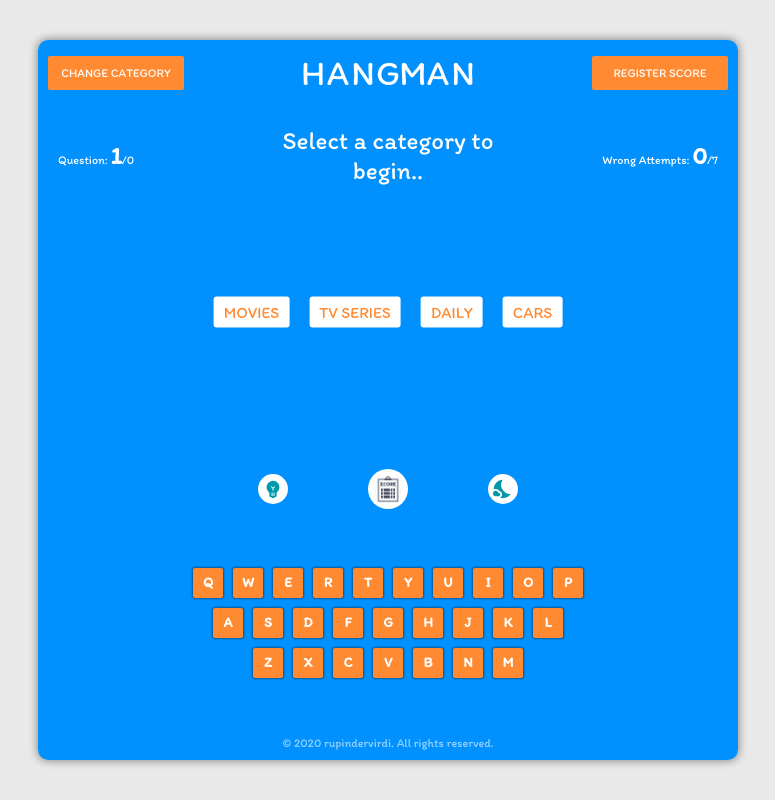
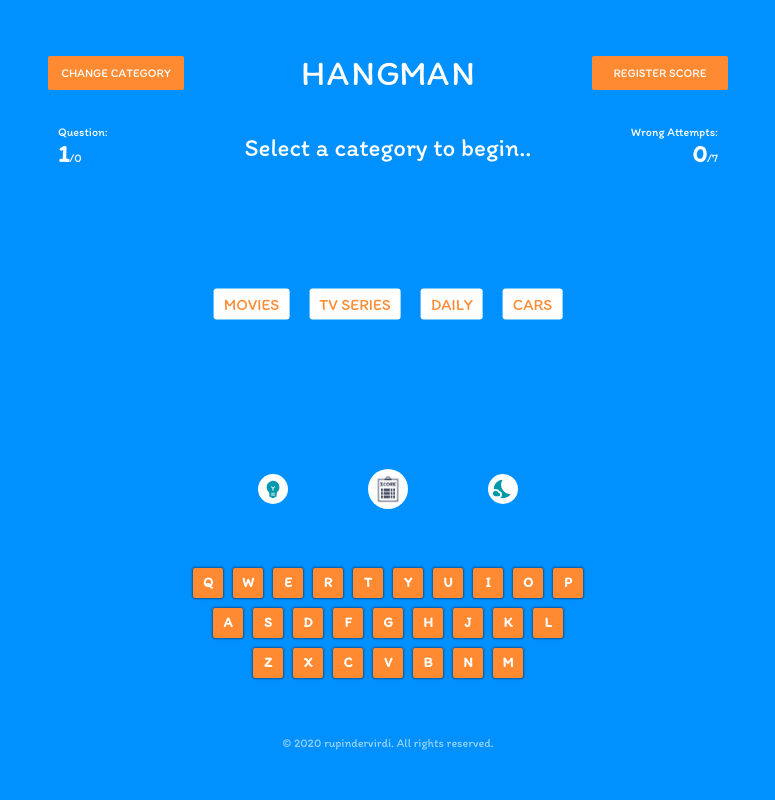
Before and after one commit to rupindervirdi96/HANGMAN, a React (Create React App) app: page / in a window 1280 px wide. Shown: the whole page, without its empty margins (252-1027 px from the left). Built offline with nearby package versions, Linux system fonts and the light colour scheme; a web font is replaced by a local one.

Commit message:
category and register sidebars transitions fixed and wallOfFame initialized

```diff
--- a/src/App.jsx
+++ b/src/App.jsx
@@ -4,7 +4,7 @@ import styled from "styled-components";
 import Container from "./components/Container";
 import { useEffect } from "react";
 import { useSelector } from "react-redux";
-// import Scoreboard from "./components/Scoreboard";
+import WallOfFame from "./components/WallOfFame";
 
 function App() {
   const { app } = useSelector((state) => ({
@@ -18,7 +18,7 @@ function App() {
   return (
     <AppStyles mode={app.mode}>
       <Container />
-      {/* <Scoreboard /> */}
+      {/* <WallOfFame /> */}
     </AppStyles>
   );
 }
@@ -29,7 +29,7 @@ const AppStyles = styled.div`
   width: 100%;
   display: flex;
   background-color: ${(props) =>
-    props.mode === "bright" ? "#e9e9e9" : "#666666"};
+    props.mode === "bright" ? "#0091ff" : "#000"};
 `;
 
 export default App;
--- a/src/components/Alert.jsx
+++ b/src/components/Alert.jsx
@@ -31,18 +31,22 @@ const AlertStyle = styled.div`
 `;
 
 function Alert() {
-  const { type, message, show, wrongAttempts } = useSelector((state) => ({
-    type: state.app.alert.type,
-    message: state.app.alert.message,
-    show: state.app.alert.show,
-    wrongAttempts: state.game.wrongAttempts,
-  }));
+  const { type, message, show, wrongAttempts, currPuzzle } = useSelector(
+    (state) => ({
+      type: state.app.alert.type,
+      message: state.app.alert.message,
+      show: state.app.alert.show,
+      wrongAttempts: state.game.wrongAttempts,
+      currPuzzle: state.game.currentPuzzle,
+    })
+  );
 
   const dispatch = useDispatch();
 
   return (
     <AlertStyle type={type} show={show}>
       {message}
+      {message === "Out of attempts"}
     </AlertStyle>
   );
 }
--- a/src/components/Container.jsx
+++ b/src/components/Container.jsx
@@ -5,8 +5,8 @@ import Keyboard from "./Keyboard";
 import Navbar from "./Navbar";
 import Footer from "./Footer";
 import Sidebar from "./Sidebar";
-import ScoreBoard from "./Scoreboard";
 import { useSelector } from "react-redux";
+import WallOfFame from "./WallOfFame";
 
 function Container(props) {
   const { app } = useSelector((state) => ({
@@ -14,14 +14,13 @@ function Container(props) {
   }));
 
   return (
-    <ContainerStyles>
+    <ContainerStyles mode={app.mode}>
       <Overlay mode={app.mode} />
       <Sidebar />
       <Navbar />
       <Display />
       <Keyboard />
       <Footer />
-      <ScoreBoard />
     </ContainerStyles>
   );
 }
@@ -31,12 +30,15 @@ const ContainerStyles = styled.div`
   margin: auto;
   width: 700px;
   border-radius: 10px;
-  box-shadow: 0px 0px 8px 1px rgba(0, 0, 0, 0.4);
   display: grid;
   position: relative;
   z-index: 1;
   padding: 0px 10px;
   grid-template-rows: max-content 2fr 1fr;
+  ${(props) =>
+    props.mode === "bright"
+      ? "box-shadow: 0px 0px 8px 1px rgba(0, 0, 0, 0.1)"
+      : "box-shadow: 0px 0px 8px 1px rgba(255, 255, 255, 0.1)"}
   @media (max-width: 460px) {
     width: 400px;
   }
--- a/src/components/Display.jsx
+++ b/src/components/Display.jsx
@@ -30,14 +30,14 @@ function Display() {
         <Alert />
         <div className="puzzle-navBar">
           <span>
-            Question: <span>{game.questionCount + 1}</span>/
-            {game.questions.length}
+            Question: <br />
+            <span>{game.questionCount + 1}</span>/{game.questions.length}
           </span>
           <h2>
             {game.currCat ? game.currCat : "Select a category to begin.."}
           </h2>
           <span style={{ textAlign: "right" }}>
-            Wrong Attempts: <span>{game.wrongAttempts}</span>
+            Wrong Attempts: <br /> <span>{game.wrongAttempts}</span>
             /7
           </span>
         </div>
--- a/src/components/Navbar.jsx
+++ b/src/components/Navbar.jsx
@@ -87,10 +87,10 @@ function Navbar() {
       </div>
       <button
         onClick={() => {
-          if (app.type === "register") {
+          if (app.type === "reg") {
             dispatch({ type: "TYPE_OF_MENU", payload: "" });
           } else {
-            dispatch({ type: "TYPE_OF_MENU", payload: "register" });
+            dispatch({ type: "TYPE_OF_MENU", payload: "reg" });
           }
         }}
       >
@@ -186,10 +186,10 @@ const CategoryStyles = styled.div`
   z-index: -1;
   overflow: hidden;
   top: 100%;
-  ${(props) =>
+  /* ${(props) =>
     props.hide
       ? "height: 0;padding: 0;border: none;opacity:0; transition: 150ms all linear;"
-      : "transition: 150ms all linear;  padding: 10px 10px 0px 10px;  border: 1px solid rgba(0, 0, 0, 0.1);"};
+      : "transition: 150ms all linear;  padding: 10px 10px 0px 10px;  border: 1px solid rgba(0, 0, 0, 0.1);"}; */
   border-radius: 5px;
   transition: 150ms all linear;
 
@@ -222,10 +222,10 @@ const RegisterStyles = styled.div`
   top: 100%;
   left: 100%;
   transform: translateX(-100%);
-  ${(props) =>
+  /* ${(props) =>
     props.hide
       ? "height: 0;padding: 0;border: none;transition: 150ms all linear;"
-      : "transition: 150ms all linear;padding: 10px;border: 1px solid rgba(0, 0, 0, 0.1);"};
+      : "transition: 150ms all linear;padding: 10px;border: 1px solid rgba(0, 0, 0, 0.1);"}; */
   border-radius: 5px;
   h3 {
     color: #0099ac;
--- a/src/components/Scoreboard.jsx
+++ /dev/null
@@ -1,12 +0,0 @@
-import React from "react";
-import styled from "styled-components";
-
-const ScoreboardStyles=styled.div`
-
-`;
-
-function Scoreboard(props) {
-  return <div></div>;
-}
-
-export default Scoreboard;
--- a/src/components/Sidebar.jsx
+++ b/src/components/Sidebar.jsx
@@ -47,27 +47,24 @@ function Sidebar(props) {
 const SidebarStyles = styled.div`
   height: auto;
   position: absolute;
-  width: 200px;
-  background-color: #ff8a31;
+  width: 100%;
   z-index: -10;
   border-radius: 5px;
-  padding: 10px;
-  overflow: hidden;
-  ${(props) =>
-    props.type === "cat"
-      ? "left: 0%;transform:translateX(-100%);transition:250ms all linear;"
-      : props.type === "register"
-      ? "left:100%;transition:250ms all linear;"
-      : "left:50%;transition:250ms all linear;"};
+  display: flex;
+  justify-content: space-between;
 `;
 
 const CategoryStyles = styled.div`
+  width: 200px;
+  padding: 10px;
+  background-color: #ff8a31;
+  border-radius: 10px;
+
   ${(props) =>
-    props.type === ""
-      ? "display:block"
-      : props.type === "register"
-      ? "display:none; transition-delay:50ms"
-      : ""};
+    props.type == "cat"
+      ? "transform:translate(-100%); ; opacity:1"
+      : "transform:translate(0%);opacity: 0;"};
+  transition: all 150ms ease-in;
   h3 {
     color: #fff;
     padding: 12px 0px 13px 0px;
@@ -89,12 +86,16 @@ const CategoryStyles = styled.div`
 `;
 
 const RegisterStyles = styled.div`
+  width: 200px;
+  padding: 10px;
+  height: auto;
+  border-radius: 10px;
+  background-color: #ff8a31;
   ${(props) =>
-    props.type == ""
-      ? "display:block"
-      : props.type === "cat"
-      ? "display:none;transition-delay:150ms"
-      : ""};
+    props.type == "reg"
+      ? "transform:translate(100%); opacity:1"
+      : "transform:translate(0%);opacity: 0;"};
+  transition: all 150ms ease-in;
   h3 {
     color: #fff;
     padding: 12px 0px 12px 0px;
--- /dev/null
+++ b/src/components/WallOfFame.jsx
@@ -0,0 +1,12 @@
+import React from 'react';
+import { WallOfFameStyles } from '../styles';
+
+function WallOfFame(props) {
+    return (
+        <WallOfFameStyles>
+
+        </WallOfFameStyles>
+    );
+}
+
+export default WallOfFame;
--- a/src/styles.js
+++ b/src/styles.js
@@ -35,7 +35,7 @@ export const PuzzleStyles = styled.div`
       font-family: "Itim", monospace;
       font-size: 25px;
       font-weight: normal;
-      flex: 1;
+      flex: 5;
       text-align: center;
       @media (max-width: 600px) {
         font-size: 18px;
@@ -140,7 +140,6 @@ export const CatDisplayStyles = styled.div`
 
 //KEYBOARD STYLES
 
-
 //FOOTER STYLES
 export const FooterStyles = styled.div`
   display: flex;
@@ -154,3 +153,14 @@ export const FooterStyles = styled.div`
     text-align: center;
   }
 `;
+
+//Wall of fame
+
+export const WallOfFameStyles = styled.div`
+  height: 100vh;
+  width: 300px;
+  position: absolute;
+  left: 100%;
+  transform: translate(-100%);
+  background-color: #fff;
+`;
```
Also changed, not shown: 1 other file (tests, documents, lock files or other folders).
